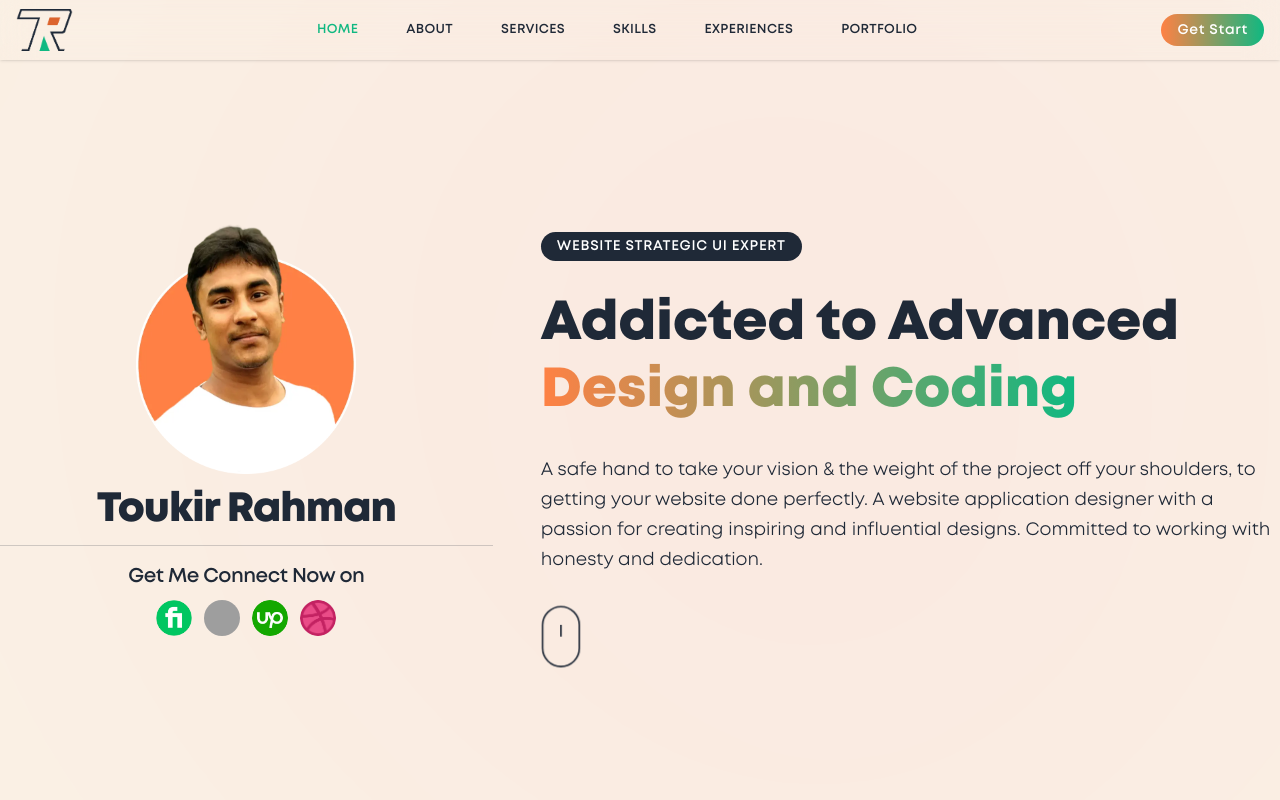
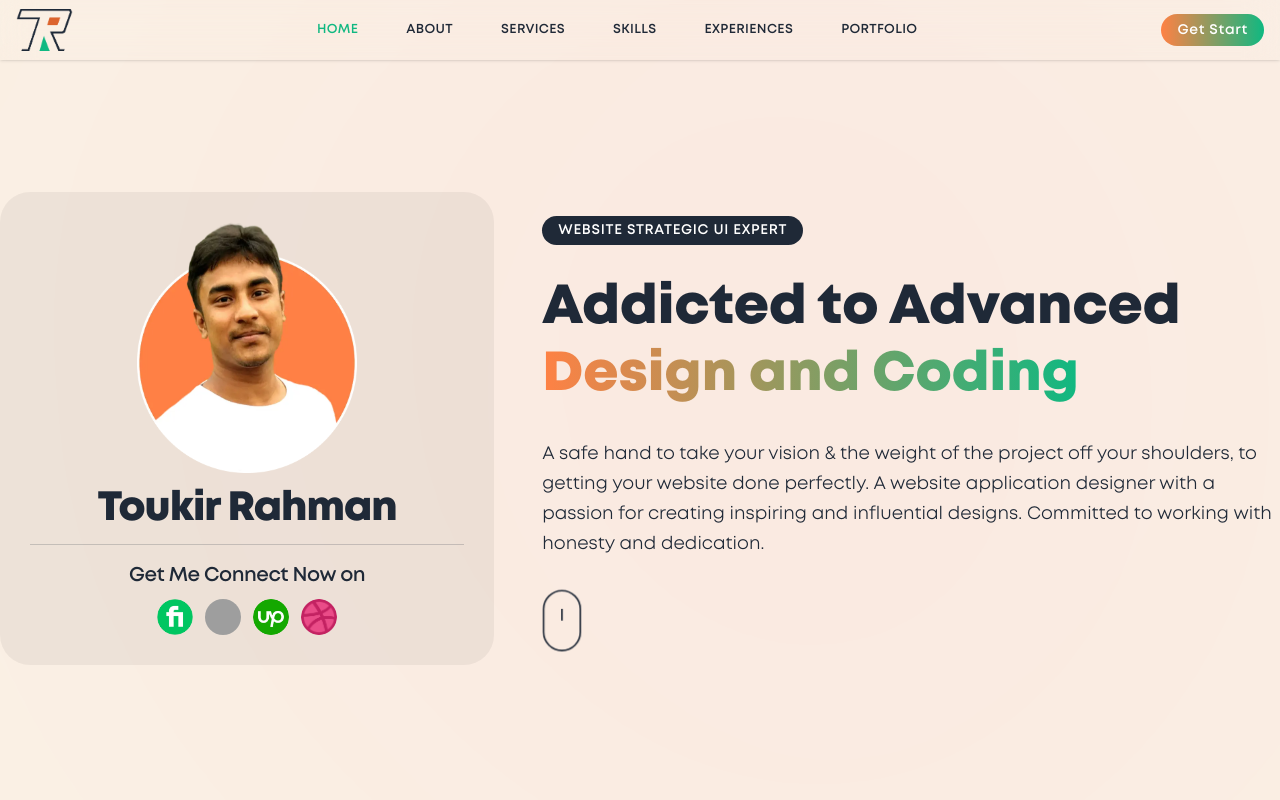
Before and after one commit to ToukirRj/Portfolio, a React (Vite) app: page / in a window 1280 px wide. Shown: the top 800 px of the page. Built offline with nearby package versions, Linux system fonts and the light colour scheme; grey boxes are pictures that could not be loaded.

Commit message:
no message

```diff
--- a/src/components/Splash.jsx
+++ b/src/components/Splash.jsx
@@ -10,7 +10,7 @@ const Splash = () => {
                 <section className="sm:pt-48 pb-24 relative z-10">
                     <div className="mx-auto px-4 sm:px-12 xl:max-w-7xl xl:px-0 animatable">
                         <div className="items-center justify-center sm:gap-12 gap-5 flex sm:flex-row flex-col relative z-20">
-                            <div className="sm:w-2/5 w-full relative">
+                            <div className="sm:w-2/5 w-full relative bg-[#000]/[0.05] rounded-[30px] p-[30px]">
                                 <img className="w-[220px] max-w-full mx-auto" src={Selfsign} alt="me"/>
                                 <h1 className="my-2 sm:text-[41px] text-[26px] font-[700] text-[#1f2937] tracking-tight sm:leading-[55px] leading-[30px] w-full text-center">
                                     Toukir Rahman
@@ -26,7 +26,7 @@ const Splash = () => {
                                     </div>
                                 </div>
                             </div>
-                            <div className="sm:w-3/5 w-full sm:block flex flex-col items-center z-10 mt-10">
+                            <div className="sm:w-3/5 w-full sm:block flex flex-col items-center z-10 mt-3">
                                 <h4 className="bg-[#1f2937] text-[#fff] text-[14px] font-[500] uppercase tracking-wider mr-2 px-4 py-1 rounded-full table">Website Strategic UI Expert</h4>
                                 <h1 className="my-[30px] text-[#1f2937] sm:text-[55px] text-[24px] font-[700] sm:leading-[67px] leading-[32px] tracking-normal sm:text-start text-center">
                                     Addicted to Advanced<span className='bg-gradient-to-r from-[#ff8144] to-[#10b881] inline-block text-transparent bg-clip-text'>Design and Coding</span></h1>
```
